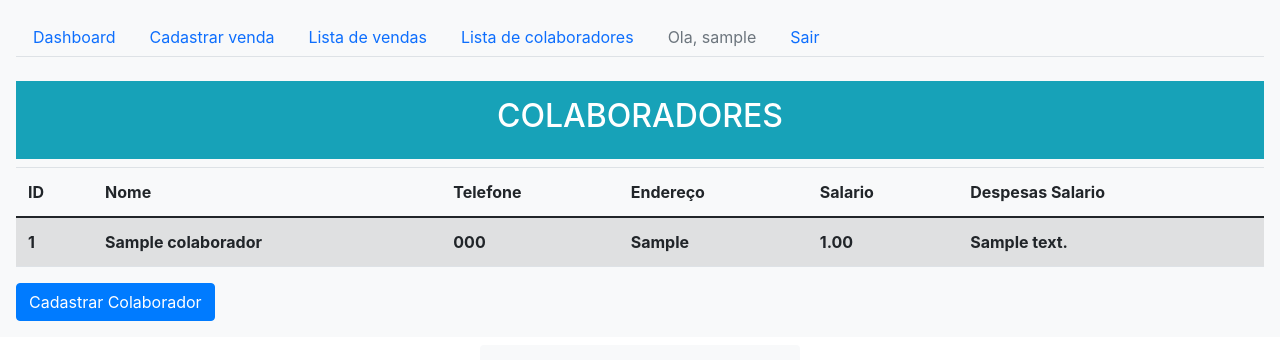
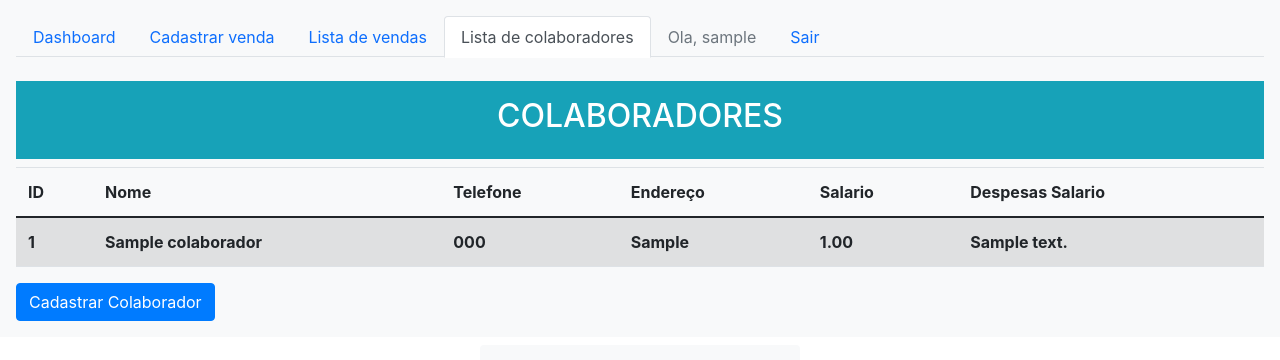
Before and after one commit to paulo9405/gestao_acai_django, a Django app: page /colaborador_list/ in a window 1280 px wide. Shown: the top 360 px of the page. Run offline with Django 3.2, Linux system fonts and the light colour scheme; a user stored in the database is signed in; tables that the repository leaves empty hold one stand-in row (values such as "Sample post"); some libraries are stand-ins or nearby versions.

Commit message:
#ACAI-28 crud colaboradores, active template.

```diff
--- a/core/templates/core/colaborador_list.html
+++ b/core/templates/core/colaborador_list.html
@@ -17,7 +17,7 @@
         </li>
 
         <li class="nav-item">
-            <a class="nav-link" href="{% url 'core_colaboradores_list' %}">Lista de colaboradores</a>
+            <a class="nav-link active" href="{% url 'core_colaboradores_list' %}">Lista de colaboradores</a>
         </li>
 
         {% if user.is_authenticated %}
```
